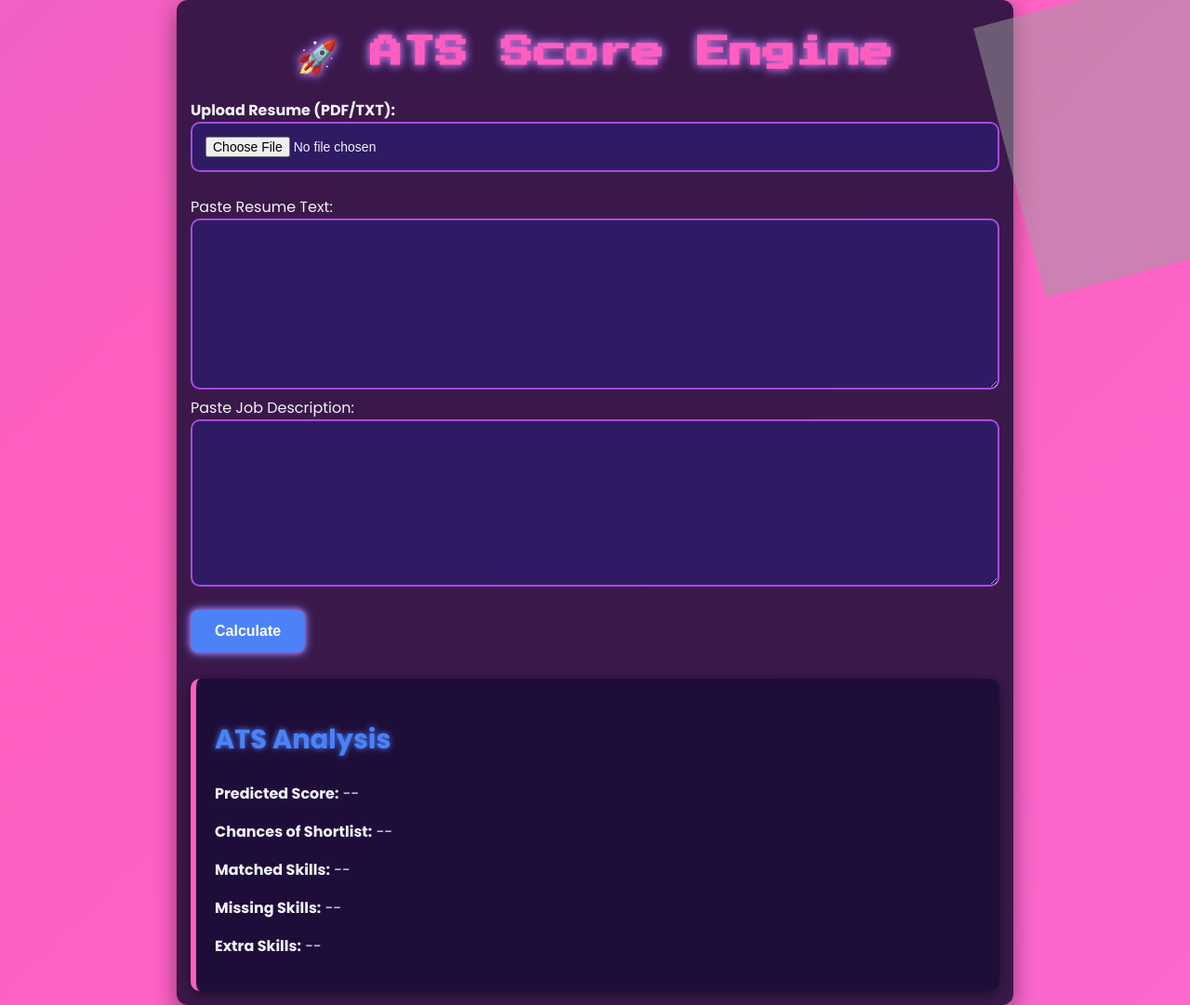
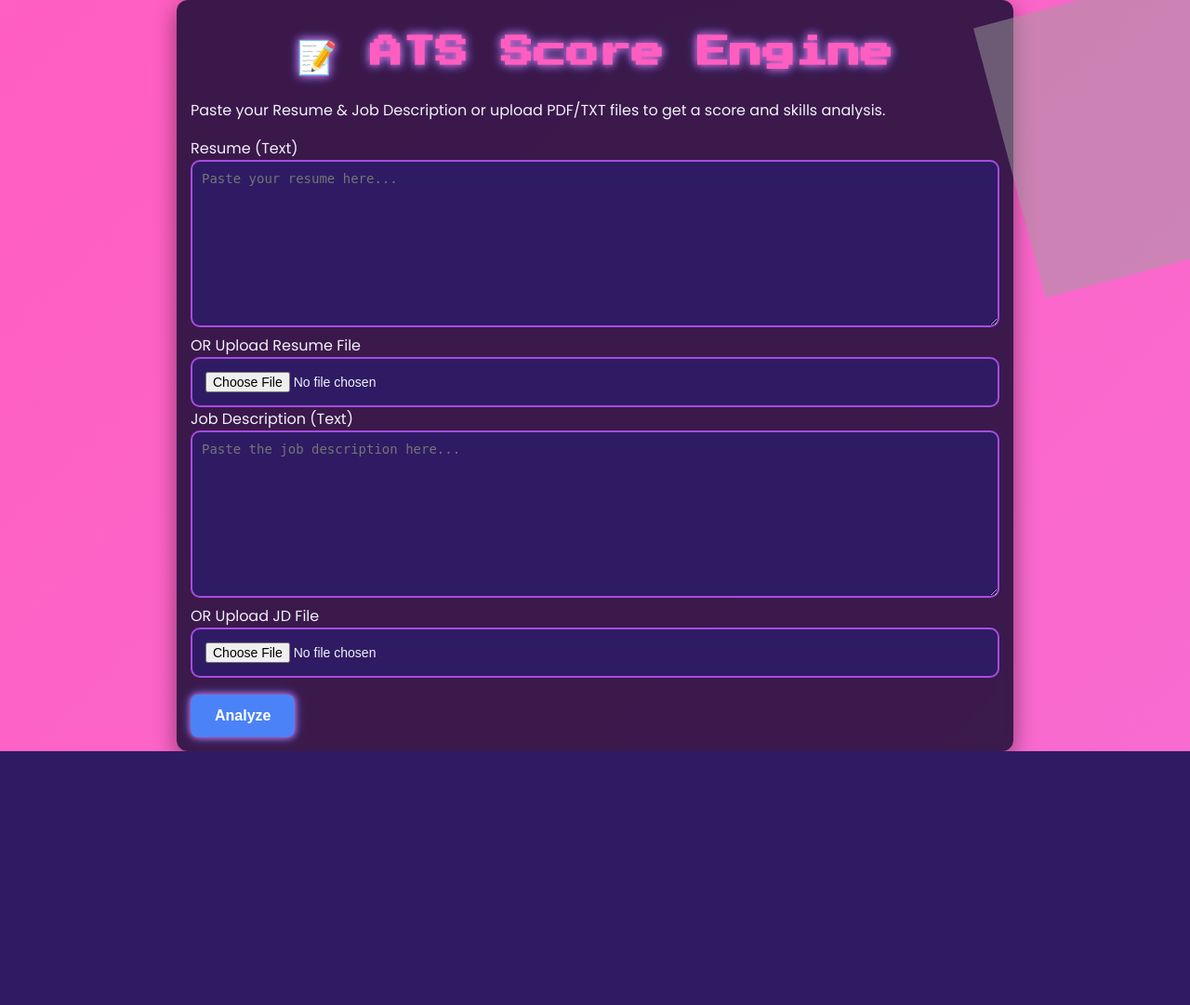
Before and after one commit to MoFa4/ats-score-engine, a Flask app: page / in a window 1280 px wide; the page is wider, and only the part inside the window is pictured. Shown: that part at 93% size. After the commit the page ends 808 px from the top of that part, so only its background shows below. Run offline with Flask 3, Linux system fonts and the light colour scheme; grey boxes are pictures that could not be loaded.

Commit message:
from old chats wrokiing

```diff
--- a/templates/index.html
+++ b/templates/index.html
@@ -2,54 +2,43 @@
 <html>
 <head>
     <title>ATS Score Engine</title>
-    <link rel="stylesheet" href="{{ url_for('static', filename='style.css') }}">
-    <meta name="viewport" content="width=device-width, initial-scale=1.0">
+    <link rel="stylesheet" href="/static/style.css">
 </head>
 <body>
+<div class="container">
+    <h1>📝 ATS Score Engine</h1>
+    <p>Paste your Resume & Job Description or upload PDF/TXT files to get a score and skills analysis.</p>
 
-    <div class="container">
-        <h1>🚀 ATS Score Engine</h1>
+    <form method="POST" enctype="multipart/form-data">
+        <label>Resume (Text)</label>
+        <textarea name="resume" placeholder="Paste your resume here...">{{ resume_text }}</textarea>
+        <label>OR Upload Resume File</label>
+        <input type="file" name="resume_file" accept=".txt,.pdf">
 
-        <!-- 🔽 Resume PDF Upload -->
-        <form method="POST" enctype="multipart/form-data">
-            <label style="font-weight:bold;">Upload Resume (PDF/TXT):</label><br>
-            <input type="file" name="resume_file" accept=".pdf,.txt"><br><br>
+        <label>Job Description (Text)</label>
+        <textarea name="jobdesc" placeholder="Paste the job description here...">{{ jd_text }}</textarea>
+        <label>OR Upload JD File</label>
+        <input type="file" name="jd_file" accept=".txt,.pdf">
 
-            <label>Paste Resume Text:</label><br>
-            <textarea name="resume" rows="10">{{ resume_text }}</textarea><br>
+        <button type="submit">Analyze</button>
+    </form>
 
-            <label>Paste Job Description:</label><br>
-            <textarea name="jobdesc">{{ jd_text }}</textarea><br>
+    {% if score != 0 %}
+    <div class="results">
+        <h2>📊 Results</h2>
+        <p><b>Score:</b> {{ score }}%</p>
+        <p><b>Shortlisting Chances:</b> {{ chances }}</p>
 
-            <button type="submit">Calculate</button>
-        </form>
+        <h3>Matched Skills</h3>
+        <p>{{ matched|join(", ") }}</p>
 
+        <h3>Missing Skills</h3>
+        <p>{{ missing|join(", ") }}</p>
 
-
-        <!-- -------------------------- -->
-        <!-- 🔥 Results Section (Always Visible) -->
-        <!-- -------------------------- -->
-        <div class="results">
-            <h2>ATS Analysis</h2>
-            <p><b>Predicted Score:</b> {% if score != 0 %}{{ score }}%{% else %}--{% endif %}</p>
-            <p><b>Chances of Shortlist:</b> {% if chances != "N/A" %}{{ chances }}{% else %}--{% endif %}</p>
-            <p><b>Matched Skills:</b>
-                {% if matched %}
-                    {% for skill in matched %}<span class="matched">{{ skill }}</span>{% endfor %}
-                {% else %}--{% endif %}
-            </p>
-            <p><b>Missing Skills:</b>
-                {% if missing %}
-                    {% for skill in missing %}<span class="missing">{{ skill }}</span>{% endfor %}
-                {% else %}--{% endif %}
-            </p>
-            <p><b>Extra Skills:</b>
-                {% if extra %}
-                    {% for skill in extra %}<span class="extra">{{ skill }}</span>{% endfor %}
-                {% else %}--{% endif %}
-            </p>
-        </div>
-
+        <h3>Extra Skills</h3>
+        <p>{{ extra|join(", ") }}</p>
     </div>
+    {% endif %}
+</div>
 </body>
 </html>
```
